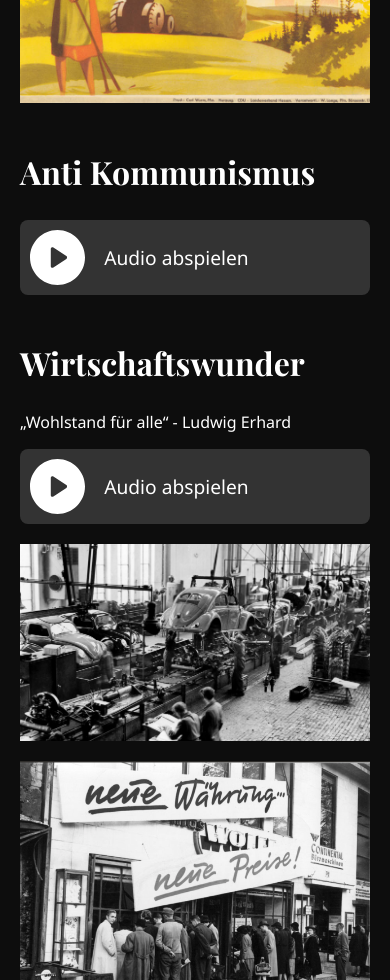
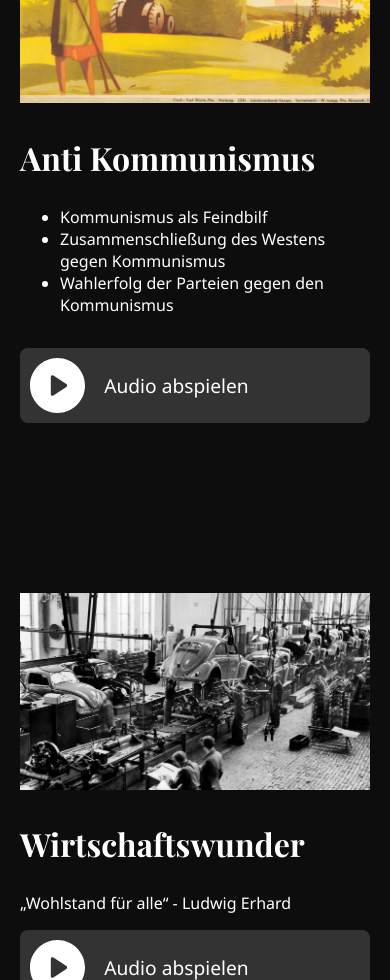
Before and after one commit to alexanderhorner/geschichte-interactive-poster, a Vue app in the folder hosting/: page / in a window 390 px wide. Shown: the part 1020-2000 px from the top of the page. Built offline with nearby package versions, Linux system fonts and the light colour scheme.

Commit message:
Fix order on mobile

```diff
--- a/hosting/src/views/HomeView.vue
+++ b/hosting/src/views/HomeView.vue
@@ -69,6 +69,13 @@ const props = defineProps(['component'])
       <img data-aosinitial="fade-right" class="img-big " src="@/assets/img/cdu-anti-kommunismus.jpg" alt="Propagandafoto mit Text: CDU schützt vor Enteignung">
       <div data-aosinitial="fade-left" class="info">
         <h2 class="info-headline">Anti Kommunismus</h2>
+        <div class="info-text" style="margin-bottom: 2rem">
+          <ul>
+            <li>Kommunismus als Feindbilf</li>
+            <li>Zusammenschließung des Westens gegen Kommunismus</li>
+            <li>Wahlerfolg der Parteien gegen den Kommunismus</li>
+          </ul>
+        </div>
         <PlayAudioButton></PlayAudioButton>
       </div>
     </section>
@@ -249,15 +256,34 @@ const props = defineProps(['component'])
 
   section {
     @media screen and (max-width: 1080px) {
+
       img {
         grid-column: 2 / span 5 !important;
       }
+
       .info {
         grid-column: 2 / span 5 !important;
         padding: 0;
         padding-left: 0;
         padding-right: 0;
+        margin-bottom: 150px;
+
+        .info-headline {
+          margin-top: 0.4em;
+        }
       }
+
+      @for $i from 1 through 3 {
+        &:nth-of-type(#{$i}) {
+          .img-big {
+            order: $i * 2;
+          }
+          .info {
+            order: $i * 2 + 1;
+          }
+        }
+      }
+
     }
   }
 
```
